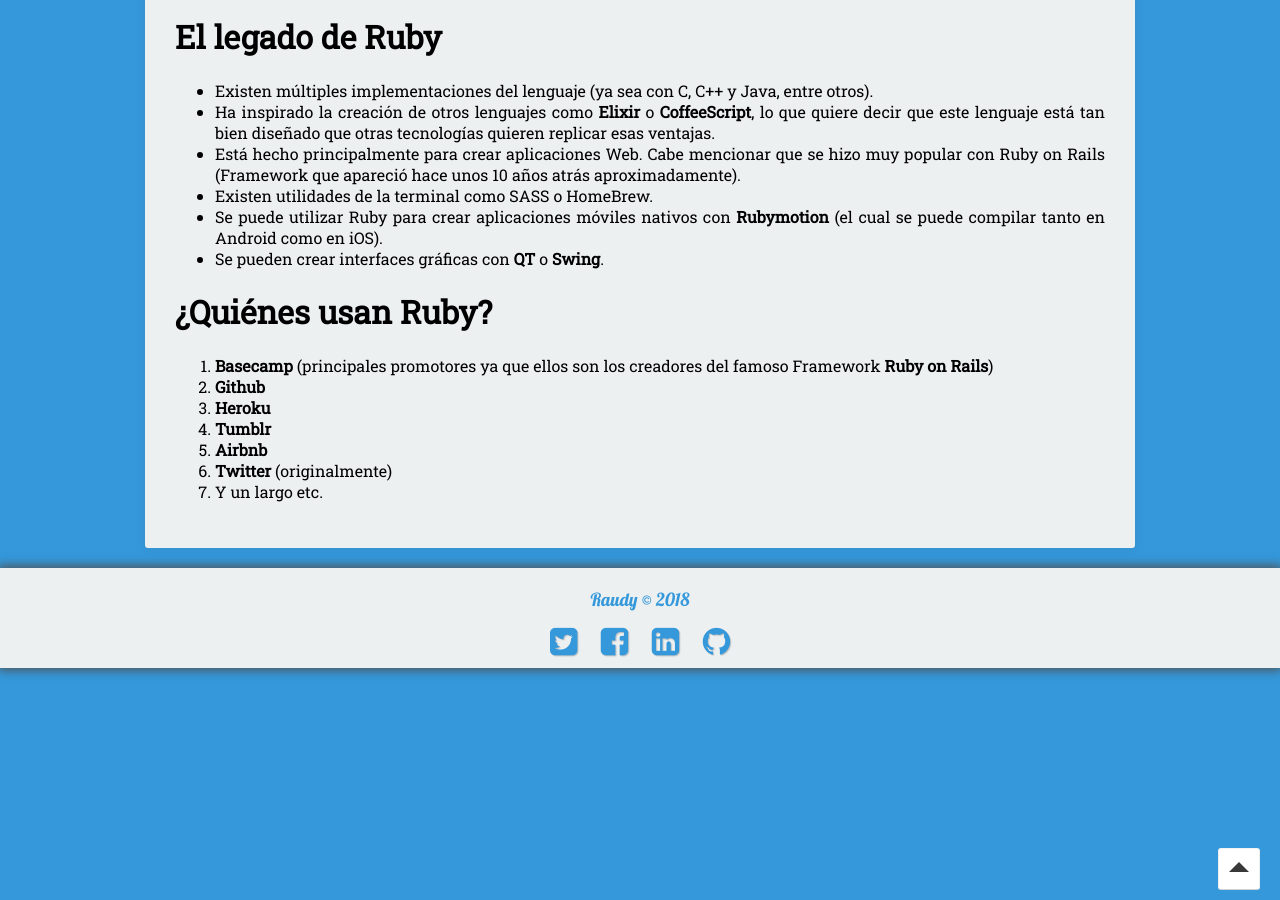
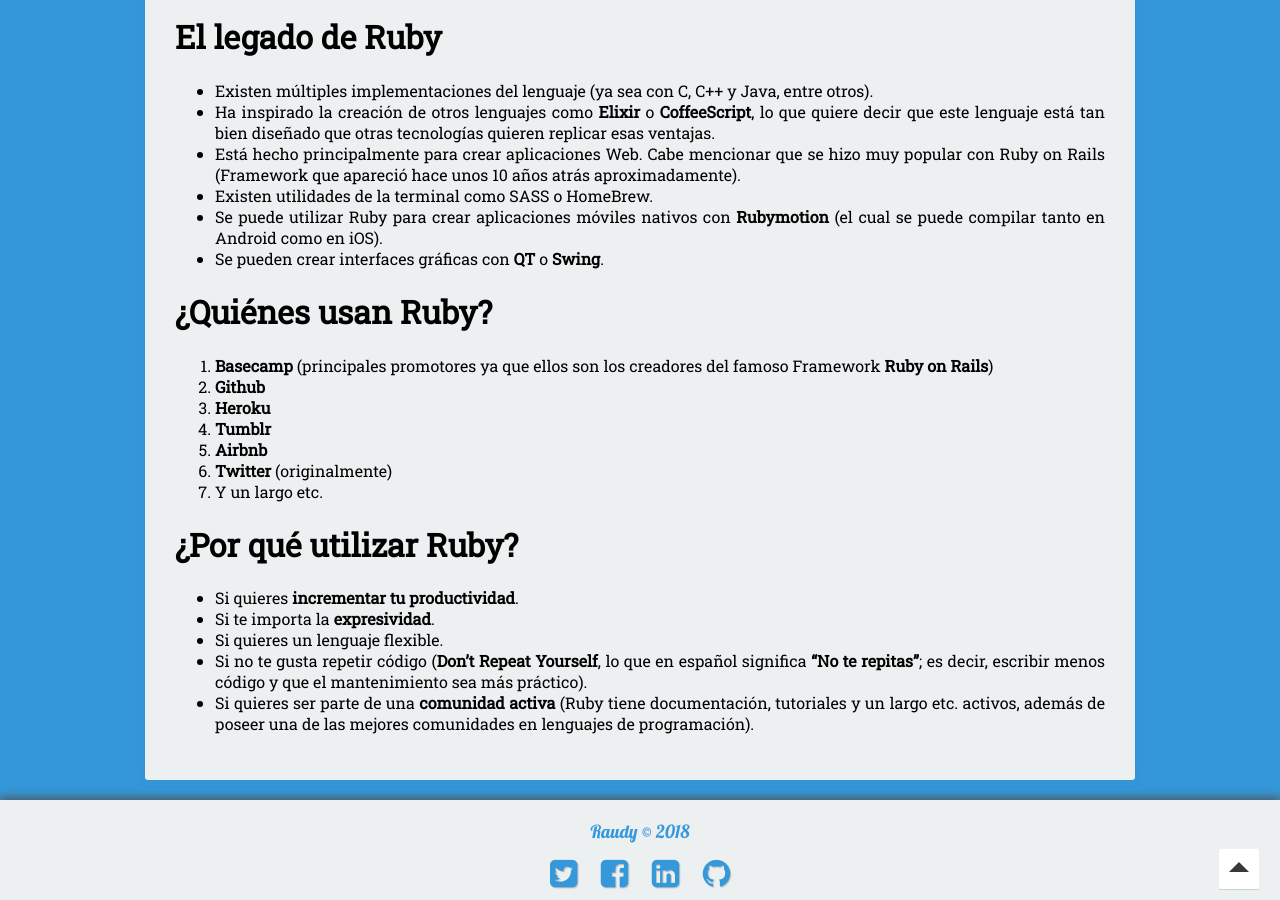
Before and after one commit to nisoto/Blog-anterior-2.0, a Jekyll site: the page built from _posts/2018-08-06-ruby-i-introduccion.md, in a window 1280 px wide and 900 px high, scrolled down 815 px. Built offline with Jekyll 4.4.1, drawn with Linux system fonts in a browser that asks for light colours; nearby versions of some CDN libraries.

Commit message:
Update 2018-08-06-ruby-i-introduccion.md

```diff
--- a/_posts/2018-08-06-ruby-i-introduccion.md
+++ b/_posts/2018-08-06-ruby-i-introduccion.md
@@ -43,3 +43,11 @@ Cabe destacar que Ruby aparte de ser gratuito, también es libre para usarlo, co
 5. **Airbnb**
 6. **Twitter** (originalmente)
 7. Y un largo etc.
+
+# ¿Por qué utilizar Ruby?
+
+* Si quieres **incrementar tu productividad**.
+* Si te importa la **expresividad**.
+* Si quieres un lenguaje flexible.
+* Si no te gusta repetir código (**Don’t Repeat Yourself**, lo que en español significa **"No te repitas"**; es decir, escribir menos código y que el mantenimiento sea más práctico).
+* Si quieres ser parte de una **comunidad activa** (Ruby tiene documentación, tutoriales y un largo etc. activos, además de poseer una de las mejores comunidades en lenguajes de programación).
```
